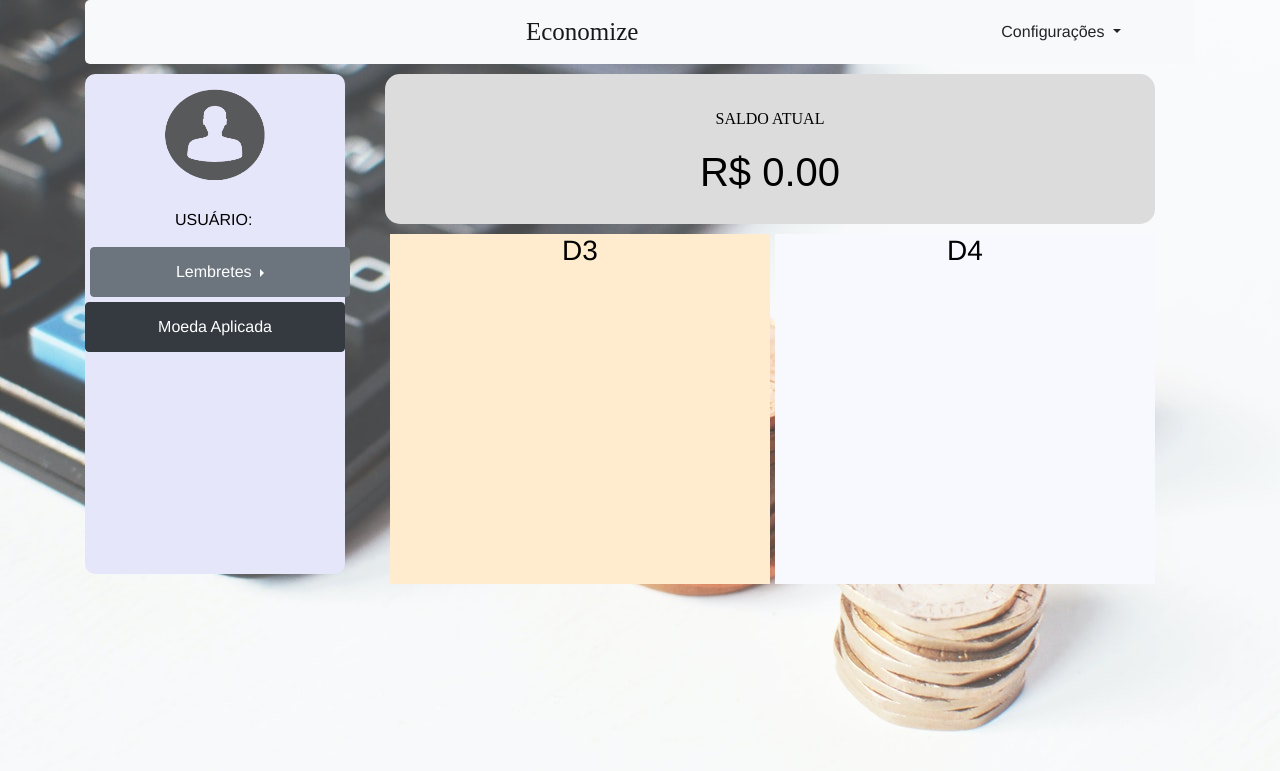
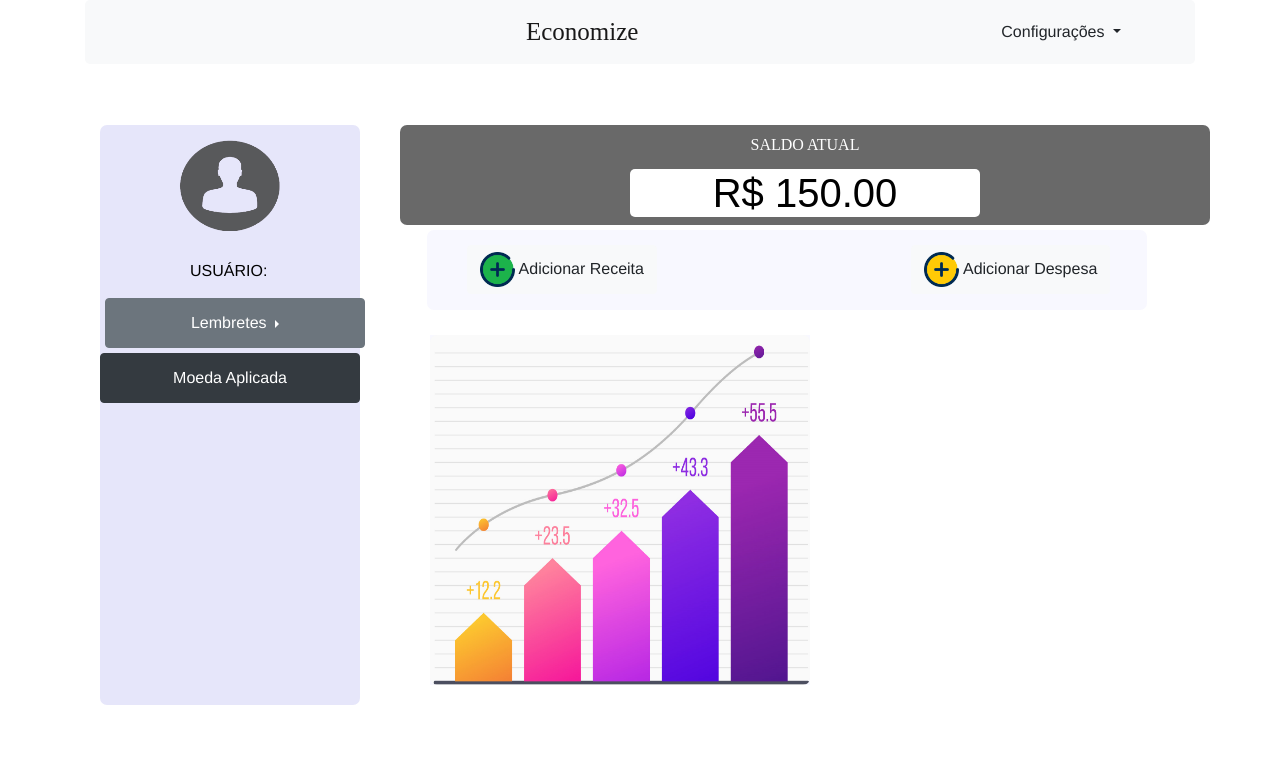
Before and after one commit to Djair1/Projeto--Sistema-gestao-finaceira, a CodeIgniter app: the page made by application/views/painel.php in a window 1280 px wide. Shown: the top 771 px of the page. Run offline with CodeIgniter, Linux system fonts and the light colour scheme; data that the repository does not hold is empty.

Commit message:
forms moldais de entrada de despesa e receita adicionados ao sistema concluida

```diff
--- a/application/views/painel.php
+++ b/application/views/painel.php
@@ -4,11 +4,6 @@ defined('BASEPATH') OR exit('No direct script access allowed');
 <html lang="pt-br">
 <head>
   <meta charset="utf-8">
-
-
-
-  <!--<meta http-equiv="refresh" content="5 ;<?php echo site_url('painel/home'); ?>"/>
-    <title>Economize-dasboard</title>-->
 
 
   <script src="https://code.jquery.com/jquery-3.5.1.slim.min.js" integrity="sha384-DfXdz2htPH0lsSSs5nCTpuj/zy4C+OGpamoFVy38MVBnE+IbbVYUew+OrCXaRkfj" crossorigin="anonymous"></script>
@@ -18,14 +13,20 @@ defined('BASEPATH') OR exit('No direct script access allowed');
 
   <link rel="stylesheet" href="https://stackpath.bootstrapcdn.com/bootstrap/4.5.2/css/bootstrap.min.css" integrity="sha384-JcKb8q3iqJ61gNV9KGb8thSsNjpSL0n8PARn9HuZOnIxN0hoP+VmmDGMN5t9UJ0Z" crossorigin="anonymous">
 
+  <script src="https://cdnjs.cloudflare.com/ajax/libs/jquery.mask/1.14.15/jquery.mask.min.js"></script>
+
   <link rel="stylesheet" type="text/css" href="<?php echo base_url('public/css/painel.css'); ?>">
 
 
 
 </head>
-  <body background="<?php echo base_url('public/imagens/fundo_site.jpg'); ?>">
+<body class="container-xl">
 
-    <div class="container-xl">
+  <div class="container-xl" style="position: fixed;
+  top: 0;
+  left: 0;
+  right: 0;
+  z-index: 2;">
   <nav  class="navbar navbar-light bg-light">
     <span id="titulo" class="navbar-brand mb-0 h1">Economize</span>
     <div id="conf" class="dropdown">
@@ -104,7 +105,7 @@ defined('BASEPATH') OR exit('No direct script access allowed');
     <div id="d2">
 
       <h6><center>SALDO ATUAL</center></h6>
-        <h1><center>R$ 0.00</center></h1>
+      <h1><center> R$ 150.00</center></h1>
 
 
     </div>
@@ -112,14 +113,38 @@ defined('BASEPATH') OR exit('No direct script access allowed');
 
     <div id="d3">
 
-        <h3><center>D3</center></h3>
+      <button type="button" id="receita" onclick="adreceita();" class="btn btn-light"><img style="
+      margin-left: 0px;
+      margin-top: 0px;
+      width:35px ;
+      height:35px;
+      " src="<?php echo base_url('public/imagens/breceita.png');?>"> Adicionar Receita</button>
+
+      <button type="button" id="despesa" onclick="addespesa();" class="btn btn-light"><img style="
+      margin-left: 0px;
+      margin-top: 0px;
+      width:35px ;
+      height:35px;
+      " src="<?php echo base_url('public/imagens/bdespesa.png');?>"> Adicionar Despesa</button>
+
 
     </div>
 
 
+
+
+
     <div id="d4">
 
-        <h3><center>D4</center></h3>
+      <img style="
+      width: 380px;
+      height: 350px;
+      margin-top: 0px;
+      margin-left: 0px;
+      margin-right: 0px;
+      border-radius: 7px;
+
+      " src="<?php echo base_url('public/imagens/Grafico.png'); ?>">
 
     </div>
 
@@ -133,7 +158,7 @@ defined('BASEPATH') OR exit('No direct script access allowed');
 
 
 
-  <!--modal-->
+<!--modal alterar senha-->
 
 <div class="modal" id="sitemodal" tabindex="-1" role="dialog">
   <div class="modal-dialog" role="document">
@@ -166,18 +191,107 @@ defined('BASEPATH') OR exit('No direct script access allowed');
 
         </form>
 
+      </div>
+
+    </div>
+  </div>
+</div>
 
 <!-- fim Modal -->
 
+
+<!--modal adicionar receita-->
+
+<div class="modal" id="mdreceita" tabindex="-1" role="dialog" style="padding-top: 150px">
+  <div class="modal-dialog " role="document">
+    <div class="modal-content">
+      <!----------------------------------------------------------->
+
+      <div class="modal-header">
+        <h5 class="modal-title" id="exampleModalLabel">RENDA FIXA MENSAL</h5>
+        <button type="button" class="close" data-dismiss="modal" aria-label="Close">
+          <span aria-hidden="true">&times;</span>
+        </button>
       </div>
-      </dir>
-    </dir>
+      <div class="modal-body">
+
+        <form action="<?php echo site_url('Painel/mn'); ?>  " method="post">
+          <div class="form-group">
+            <label for="exampleInput">Valor:</label>
+            <br>
+            <input type="text" placeholder="RS$" class="form-control" name="valor" maxlength="10" onkeypress="$(this).mask('#.##0,00', {reverse: true})">
+          </div>
+          <button id="btreceita" type="submit"  class="btn btn-primary">Salvar</button>
+
+        </form>
+
+      </div>
+
+    </div>
+  </div>
+</div>
+
+
+<!-- fim Modal -->
+
+
+
+<!--modal adicionar Despesa-->
+
+<div class="modal" id="mddespesa" tabindex="-1" role="dialog" style="padding-top: 150px">
+  <div class="modal-dialog " role="document">
+    <div class="modal-content">
+      <!----------------------------------------------------------->
+
+      <div class="modal-header">
+        <h5 class="modal-title" id="exampleModalLabel">DESPESA FIXA MENSAL</h5>
+        <button type="button" class="close" data-dismiss="modal" aria-label="Close">
+          <span aria-hidden="true">&times;</span>
+        </button>
+      </div>
+      <div class="modal-body">
+
+        <form action="<?php echo site_url('Painel'); ?>  " method="post">
+          <div class="form-group">
+            <label for="exampleInput">Valor:</label>
+            <br>
+            <input type="text" class="form-control" onkeypress="$(this).mask('R$ 999.990,00')">
+          </div>
+          <button id="btdespesa" type="submit"  class="btn btn-primary">Salvar</button>
+
+        </form>
+
+      </div>
+
+    </div>
+  </div>
+</div>
+
+
+<!-- fim Modal -->
+
+
 
 
 <script type="text/javascript">
   function aviso() {
     $('.alert-danger').alert('close');
   }
+
+
+  function adreceita(){
+
+    $('#mdreceita').modal('show');
+
+  }
+
+  function addespesa(){
+
+    $('#mddespesa').modal('show');
+
+  }
+
+
 
 </script>
 
--- a/public/css/painel.css
+++ b/public/css/painel.css
@@ -13,10 +13,10 @@ background-size: cover;
 #d1{
 
 position: relative;
-margin-top: 10px;
+margin-top: 125px;
 width: 260px;
-height: 500px;
-border-radius: 10px;
+height: 580px;
+border-radius: 7px;
 
 background-color: #E6E6FA;
 
@@ -27,26 +27,30 @@ background-color: #E6E6FA;
 position: absolute;
 top: 0px;
 left: 300px;
-width: 770px;
-height: 150px;
-background-color: #DCDCDC;
-border-radius: 15px;
+width: 810px;
+height: 100px;
+background-color: #696969;
+border-radius: 7px;
 
 }
 
 h1{
 
-margin-top: 20px;
+margin-top: 15px;
 color: black;
+margin-left: 230px;
+margin-right: 230px;
 font-family: Arial;
+text-align: center;
+background-color: white;
+border-radius: 5px;
 
 }
 
 h6{
-
-margin-top:35px;
-color: black;
-font-family: Times New Roman;
+color: white;
+margin-top:10px;
+font-family: Britannic;
 
 
 }
@@ -57,19 +61,20 @@ font-family: Times New Roman;
 #d3{
 
 position: absolute;
-top: 160px;
-left: 305px;
-width: 380px;
-height: 350px;
-background-color: #FFEBCD;
+top: 105px;
+left: 327px;
+width: 720px;
+height: 80px;
+border-radius: 7px;
+background-color:#F8F8FF;
 
 }
 
 #d4{
 
 position: absolute;
-top: 160px;
-left: 690px;
+top: 210px;
+left: 330px;
 width: 380px;
 height: 350px;
 background-color: #F8F8FF;
@@ -111,6 +116,7 @@ p2{
 
 color: black;
 font-family: Times New Roman;
+font-size: 16px;
 margin-left: 5px;
 margin-right:5px;
 
@@ -148,3 +154,40 @@ margin-right: 45px;
 
 
 }
+
+#receita{
+
+
+margin-left: 40px;
+margin-top: 15px;
+
+
+}
+
+#despesa{
+
+
+margin-left: 250px;
+margin-top: 15px;
+
+}
+
+#mdreceita {
+
+background-color:#F5F5F5;
+
+}
+
+#mddespesa{
+
+background-color:#F5F5F5;
+
+}
+
+#btreceita,#btdespesa{
+
+height:35px ;
+width: 465px;
+font-size: 16px;
+
+}
```
Also changed, not shown: application/controllers/Inicio.php (+7 -0 lines), application/controllers/Painel.php (+41 -3 lines), public/imagens/Grafico.png (added), public/imagens/bdespesa.png (added), public/imagens/breceita.png (added). Lines whose indentation alone changed are shown as unchanged.
